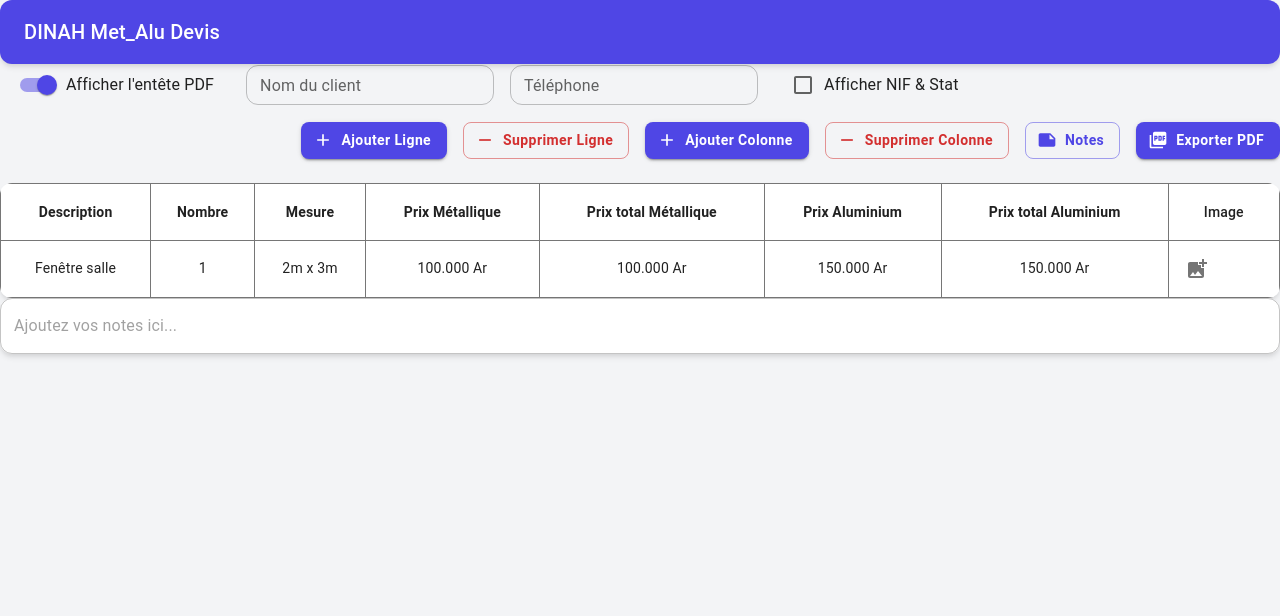
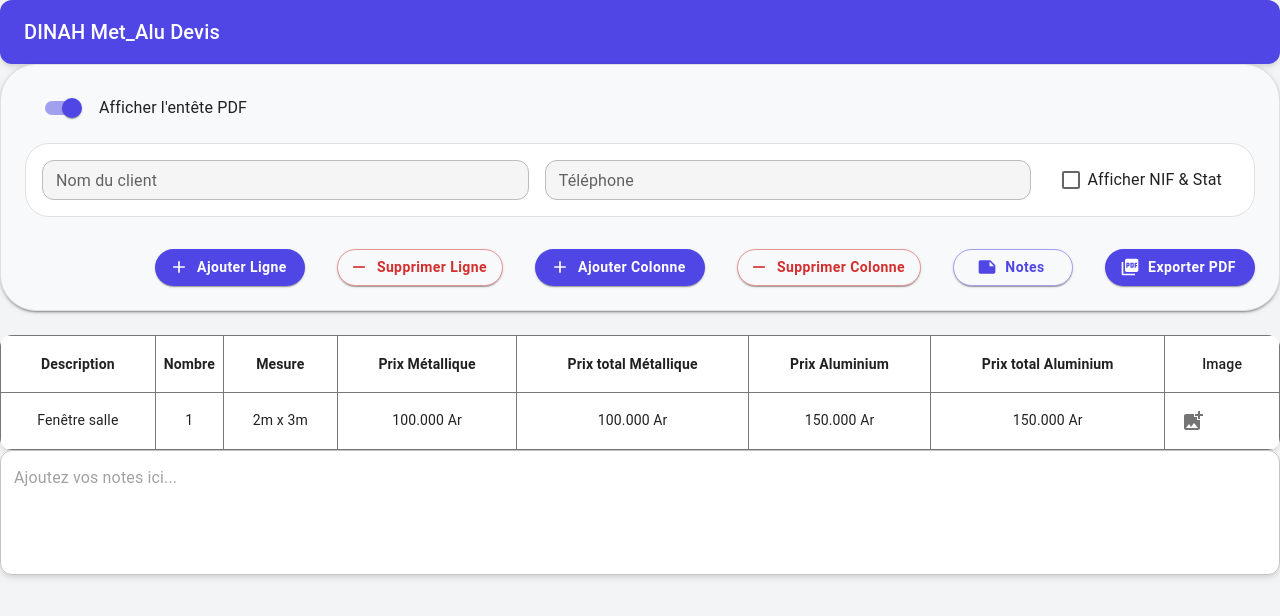
Before and after one commit to Antsivaniaina/devi_generator, a React (Vite) app: page / in a window 1280 px wide. Shown: the top 616 px of the page. Built offline with nearby package versions, Linux system fonts and the light colour scheme; the HTML template or start-up script is replaced by a standard one.

Commit message:
Enhance UI components and PDF export functionality with improved styling and layout adjustments

```diff
--- a/src/components/ActionButtons.jsx
+++ b/src/components/ActionButtons.jsx
@@ -28,19 +28,25 @@ const ActionButtons = ({ onToggleNotes }) => {
       sx={{
         display: 'flex',
         flexDirection: { xs: 'column', md: 'row' },
-        alignItems: { xs: 'stretch', md: 'center' },
-        gap: 2,
+        alignItems: { xs: 'stretch', md: 'flex-start' },
+        gap: { xs: 2, md: 4 },
         flexWrap: 'wrap',
         mb: 3,
+        p: { xs: 1, sm: 2, md: 3 },
+        backgroundColor: '#f8f9fa',
+        borderRadius: 3,
+        boxShadow: 2,
+        border: '1px solid #e0e0e0',
+        width: '100%',
       }}
     >
       <Box
         sx={{
           display: 'flex',
-          alignItems: 'center',
+          flexDirection: 'column',
           gap: 2,
-          flexWrap: 'wrap',
-          mb: { xs: 2, md: 0 },
+          flex: 1,
+          minWidth: { xs: '100%', sm: 260 },
         }}
       >
         <FormControlLabel
@@ -49,18 +55,25 @@ const ActionButtons = ({ onToggleNotes }) => {
               checked={showPdfHeader}
               onChange={handleSwitchChange}
               color="primary"
+              sx={{ mr: 1 }}
             />
           }
           label="Afficher l'entête PDF"
-          sx={{ ml: 1 }}
+          sx={{ ml: 1, mr: 2, fontWeight: 500 }}
         />
         {showPdfHeader && (
           <Box
             sx={{
               display: 'flex',
-              alignItems: 'center',
+              flexDirection: { xs: 'column', sm: 'row' },
+              alignItems: { xs: 'stretch', sm: 'center' },
               gap: 2,
-              flexWrap: 'wrap',
+              backgroundColor: '#fff',
+              borderRadius: 2,
+              p: { xs: 1, sm: 2 },
+              boxShadow: 0,
+              border: '1px solid #e0e0e0',
+              width: '100%',
             }}
           >
             <TextField
@@ -68,7 +81,13 @@ const ActionButtons = ({ onToggleNotes }) => {
               label="Nom du client"
               value={clientName}
               onChange={e => setClientName(e.target.value)}
-              sx={{ minWidth: 180 }}
+              sx={{
+                minWidth: { xs: '100%', sm: 160 },
+                backgroundColor: '#f5f5f5',
+                borderRadius: 1,
+                flex: 1,
+                mb: { xs: 1, sm: 0 },
+              }}
               variant="outlined"
               className="no-print"
               InputProps={{
@@ -80,7 +99,13 @@ const ActionButtons = ({ onToggleNotes }) => {
               label="Téléphone"
               value={clientPhone}
               onChange={e => setClientPhone(e.target.value)}
-              sx={{ minWidth: 150 }}
+              sx={{
+                minWidth: { xs: '100%', sm: 140 },
+                backgroundColor: '#f5f5f5',
+                borderRadius: 1,
+                flex: 1,
+                mb: { xs: 1, sm: 0 },
+              }}
               variant="outlined"
               className="no-print"
               InputProps={{
@@ -93,12 +118,21 @@ const ActionButtons = ({ onToggleNotes }) => {
                   checked={showNifStat}
                   onChange={e => setShowNifStat(e.target.checked)}
                   color="primary"
+                  sx={{
+                    p: 0.5,
+                    '&.Mui-checked': { color: '#1976d2' }
+                  }}
                   className="no-print"
                   inputProps={{ 'data-hide-in-pdf': true }}
                 />
               }
               label="Afficher NIF & Stat"
-              sx={{ ml: 1 }}
+              sx={{
+                ml: { xs: 0, sm: 1 },
+                fontWeight: 500,
+                whiteSpace: 'nowrap',
+                minWidth: { xs: '100%', sm: 'auto' },
+              }}
             />
           </Box>
         )}
@@ -106,66 +140,111 @@ const ActionButtons = ({ onToggleNotes }) => {
       <Stack
         direction="row"
         spacing={2}
-        sx={{ flexWrap: 'wrap', flexGrow: 1, justifyContent: { xs: 'flex-start', md: 'flex-end' } }}
+        sx={{
+          flexWrap: 'wrap',
+          flexGrow: 1,
+          justifyContent: { xs: 'center', md: 'flex-end' },
+          alignItems: 'center',
+          mt: { xs: 2, md: 0 },
+          minWidth: 320,
+          gap: 2,
+          width: { xs: '100%', md: 'auto' },
+        }}
       >
-        <motion.div whileHover={{ scale: 1.02 }}>
+        <motion.div whileHover={{ scale: 1.04 }}>
           <Button
             variant="contained"
             startIcon={<AddIcon />}
             onClick={addRow}
+            sx={{
+              minWidth: 150,
+              fontWeight: 600,
+              borderRadius: 2,
+              boxShadow: 1,
+            }}
             className="w-full sm:w-auto"
           >
             Ajouter Ligne
           </Button>
         </motion.div>
-        <motion.div whileHover={{ scale: 1.02 }}>
+        <motion.div whileHover={{ scale: 1.04 }}>
           <Button
             variant="outlined"
             color="error"
             startIcon={<RemoveIcon />}
             onClick={deleteRow}
+            sx={{
+              minWidth: 150,
+              fontWeight: 600,
+              borderRadius: 2,
+              boxShadow: 1,
+            }}
             className="w-full sm:w-auto"
           >
             Supprimer Ligne
           </Button>
         </motion.div>
-        <motion.div whileHover={{ scale: 1.02 }}>
+        <motion.div whileHover={{ scale: 1.04 }}>
           <Button
             variant="contained"
             startIcon={<AddIcon />}
             onClick={addColumn}
+            sx={{
+              minWidth: 170,
+              fontWeight: 600,
+              borderRadius: 2,
+              boxShadow: 1,
+            }}
             className="w-full sm:w-auto"
           >
             Ajouter Colonne
           </Button>
         </motion.div>
-        <motion.div whileHover={{ scale: 1.02 }}>
+        <motion.div whileHover={{ scale: 1.04 }}>
           <Button
             variant="outlined"
             color="error"
             startIcon={<RemoveIcon />}
             onClick={deleteColumn}
+            sx={{
+              minWidth: 170,
+              fontWeight: 600,
+              borderRadius: 2,
+              boxShadow: 1,
+            }}
             className="w-full sm:w-auto"
           >
             Supprimer Colonne
           </Button>
         </motion.div>
-        <motion.div whileHover={{ scale: 1.02 }}>
+        <motion.div whileHover={{ scale: 1.04 }}>
           <Button
             variant="outlined"
             startIcon={<NoteIcon />}
             onClick={onToggleNotes}
+            sx={{
+              minWidth: 120,
+              fontWeight: 600,
+              borderRadius: 2,
+              boxShadow: 1,
+            }}
             className="w-full sm:w-auto"
           >
             Notes
           </Button>
         </motion.div>
-        <motion.div whileHover={{ scale: 1.02 }}>
+        <motion.div whileHover={{ scale: 1.04 }}>
           <Button
             variant="contained"
             color="primary"
             startIcon={<PictureAsPdfIcon />}
             onClick={handleExportPdf}
+            sx={{
+              minWidth: 150,
+              fontWeight: 600,
+              borderRadius: 2,
+              boxShadow: 1,
+            }}
             className="w-full sm:w-auto"
           >
             Exporter PDF
--- a/src/components/Notes.jsx
+++ b/src/components/Notes.jsx
@@ -12,16 +12,30 @@ const Notes = () => {
       exit={{ opacity: 0, y: -20 }}
       transition={{ duration: 0.3 }}
     >
-      <Paper className="mt-6 p-4 notes">
+      <Paper className="mt-6 p-4 notes" id="notes">
+        <div id="notes-input">
           <TextField
             multiline
-          rows={1}
+            rows={4}
             fullWidth
             value={notes}
             onChange={(e) => updateNotes(e.target.value)}
             placeholder="Ajoutez vos notes ici..."
             variant="outlined"
           />
+        </div>
+        {/* Aperçu en lecture seule avec retour à la ligne visible */}
+        <div
+          style={{
+            marginTop: '16px',
+            whiteSpace: 'pre-line',
+            color: '#555',
+            fontSize: '1rem'
+          }}
+          id="notes-preview"
+        >
+          {notes}
+        </div>
       </Paper>
     </motion.div>
   );
--- a/src/components/QuoteTable.jsx
+++ b/src/components/QuoteTable.jsx
@@ -13,12 +13,23 @@ const QuoteTable = () => {
         <TableHead>
           <TableRow>
             {headers.map((header, index) => (
-              <TableCell key={index} align="center" className="font-semibold" style={{
+              <TableCell
+                key={index}
+                align="center"
+                className="font-semibold"
+                style={{
                   border: '1px solid #767676',
                   padding: '8px',
                   backgroundColor: 'white',
                   fontWeight: 'bold',
-              }}>
+                  width:
+                    header === 'Nombre'
+                      ? '60px'
+                      : header === 'Prix Total Aluminium'
+                        ? '220px'
+                        : undefined,
+                }}
+              >
                 <EditableCell
                   value={header}
                   onChange={(value) => updateCell('headers', index, value)}
@@ -38,11 +49,21 @@ const QuoteTable = () => {
               transition={{ duration: 0.3 }}
             >
               {row.cells.map((cell, cellIndex) => (
-                <TableCell key={cellIndex} align="center" style={{
+                <TableCell
+                  key={cellIndex}
+                  align="center"
+                  style={{
                     border: '1px solid #767676',
                     padding: '8px',
-                  backgroundColor: 'white'
-                }}>
+                    backgroundColor: 'white',
+                    width:
+                      headers[cellIndex] === 'Nombre'
+                        ? '60px'
+                        : headers[cellIndex] === 'Prix Total Aluminium'
+                          ? '220px'
+                          : undefined,
+                  }}
+                >
                   <EditableCell
                     value={cell}
                     onChange={(value) => updateCell('rows', rowIndex, value, cellIndex)}
--- a/src/context/QuoteContext.jsx
+++ b/src/context/QuoteContext.jsx
@@ -73,7 +73,7 @@ export const QuoteProvider = ({ children }) => {
     element.style.backgroundColor = 'white';
 
     // Remove buttons, file inputs, switch/form controls, and client inputs from PDF
-    element.querySelectorAll('input[type="file"], button, .MuiFormControlLabel-root, input[data-hide-in-pdf], .no-print').forEach((el) => el.remove());
+    element.querySelectorAll('input[type="file"], button, .MuiFormControlLabel-root, input[data-hide-in-pdf], .no-print, #notes-input').forEach((el) => el.remove());
 
     // Style the table for PDF
     const table = element.querySelector('table');
```
Also changed, not shown: src/utils/pdfExport.js (+15 -6 lines). Lines whose indentation alone changed are shown as unchanged.
